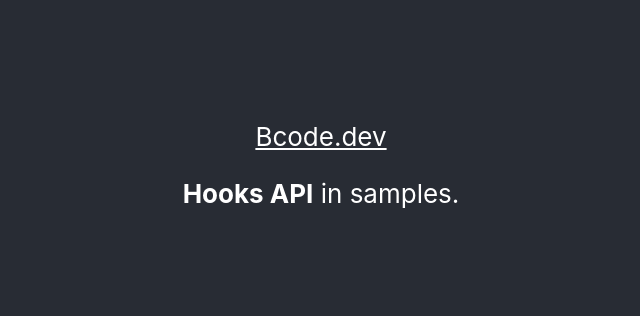
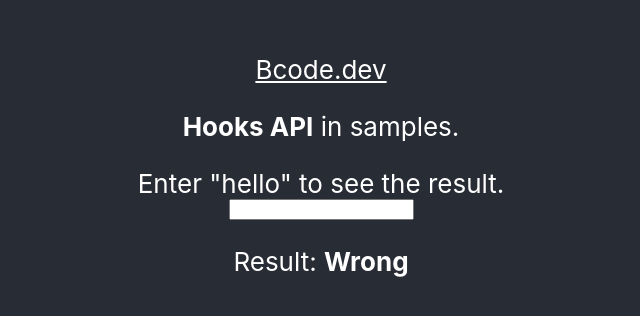
Before and after one commit to axbarchuk/react-hooks-samples, a React (Create React App) app: page / in a window 1280 px wide. Shown: the part 222-538 px from the top of the page, without its empty margins (319-959 px from the left). Built offline with nearby package versions, Linux system fonts and the light colour scheme.

Commit message:
Sample of using effect hook.

```diff
--- a/src/App.jsx
+++ b/src/App.jsx
@@ -1,12 +1,27 @@
-import React from 'react'
+import React, {useState, useEffect} from 'react'
 import './App.css'
 
 const App = () => {
+    const [value, setValue] = useState("")
+    const [result, setResult] = useState("Wrong")
+
+    useEffect(
+        () => setResult(value === "hello" ? "Correct" : "Wrong"),
+        [value]
+    )
+
     return (
         <div className="App">
             <header className="App-header">
                 <a href="https://bcode.dev">Bcode.dev</a>
                 <p><b>Hooks API</b> in samples.</p>
+
+                <span>Enter "hello" to see the result.</span>
+                <input
+                    value={value}
+                    onChange={(event) => setValue(event.target.value.toLowerCase())}
+                />
+                <p>Result: <b>{result}</b></p>
             </header>
         </div>
     )
```
Lines whose indentation alone changed are shown as unchanged.
